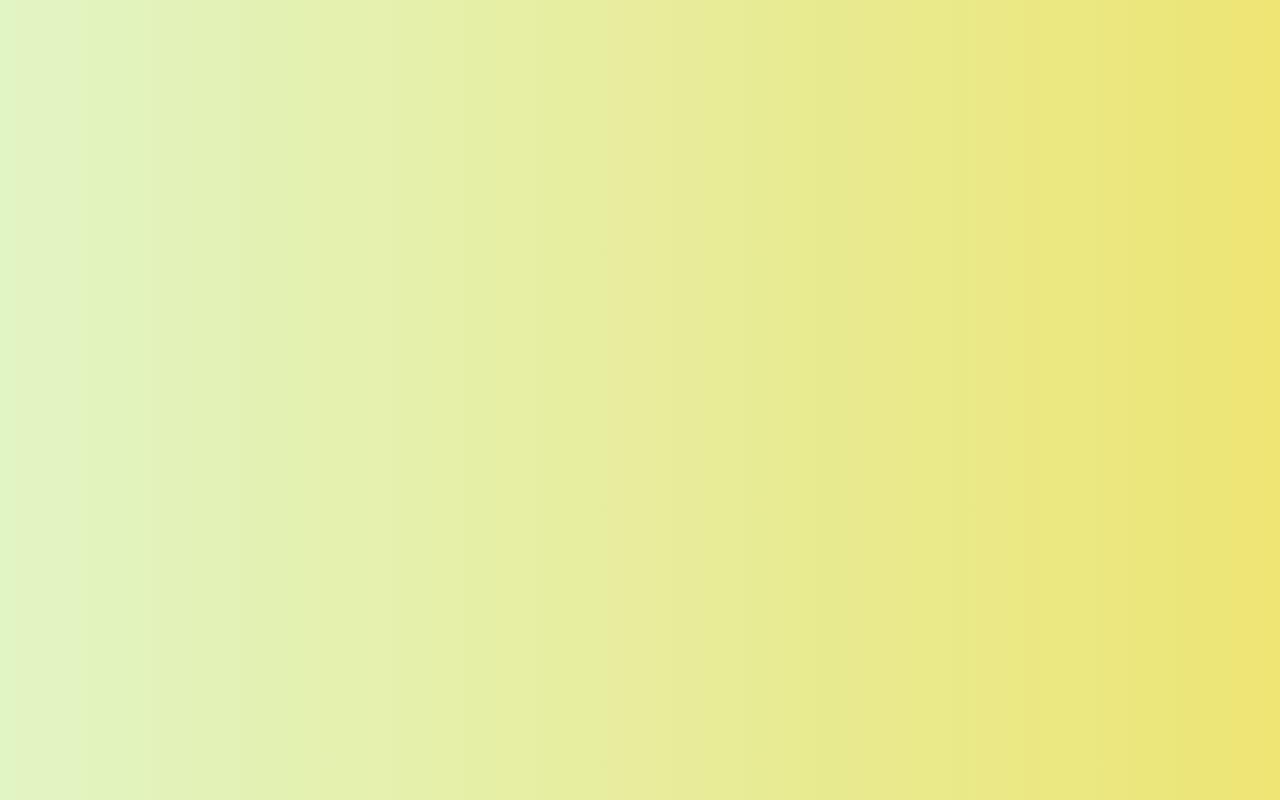
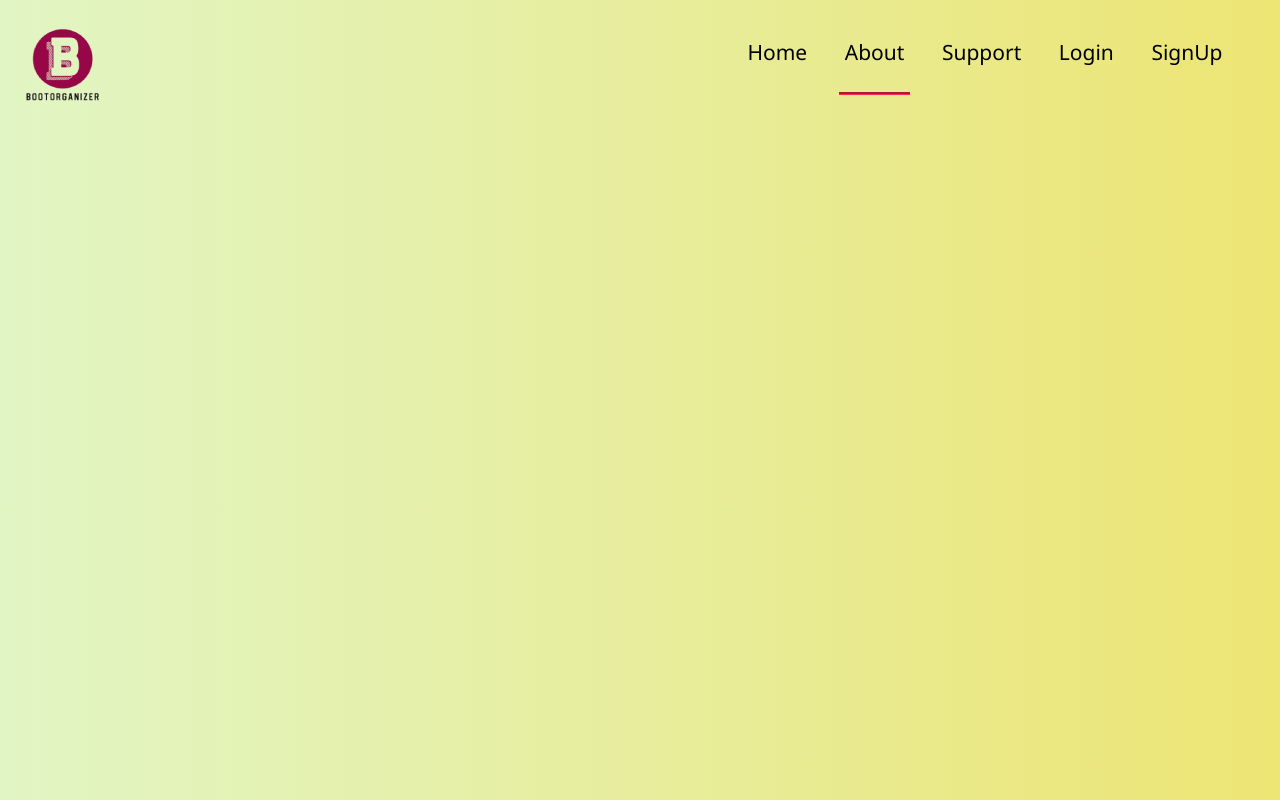
Before and after one commit to karthikeyandhanasekar/bootorganizer-client, a React (Create React App) app: page /about in a window 1280 px wide. Before the commit this address had no page. Built offline with nearby package versions, Linux system fonts and the light colour scheme.

Commit message:
About page should be added

```diff
--- /dev/null
+++ b/src/Components/about.js
@@ -0,0 +1,11 @@
+
+import Header from './Elements/Header';
+
+const About = () =>
+{
+    return (
+        <Header active="about" />
+    )
+}
+
+export default About
--- a/src/MainComponents.js
+++ b/src/MainComponents.js
@@ -1,4 +1,5 @@
 import { Route, Routes } from "react-router-dom"
+import About from "./Components/about"
 import Addbootcamp from "./Components/Addbootcamp"
 import AdminCamplist from "./Components/AdminCamplist"
 import AdminComplaintList from "./Components/AdminComplaintList"
@@ -22,6 +23,7 @@ const MainComponents = () => {
             <Route path="/userlogin" element={<UserLogin />} />
             <Route path="/addcamp" element={<Addbootcamp />} />
             <Route path="/adminhomepage" element={<AdminCamplist />} />
+            <Route path="/about" element={<About />} />
 
             <Route path="/bootcamp/:id" element={<AdminUserList />} />
 
```
